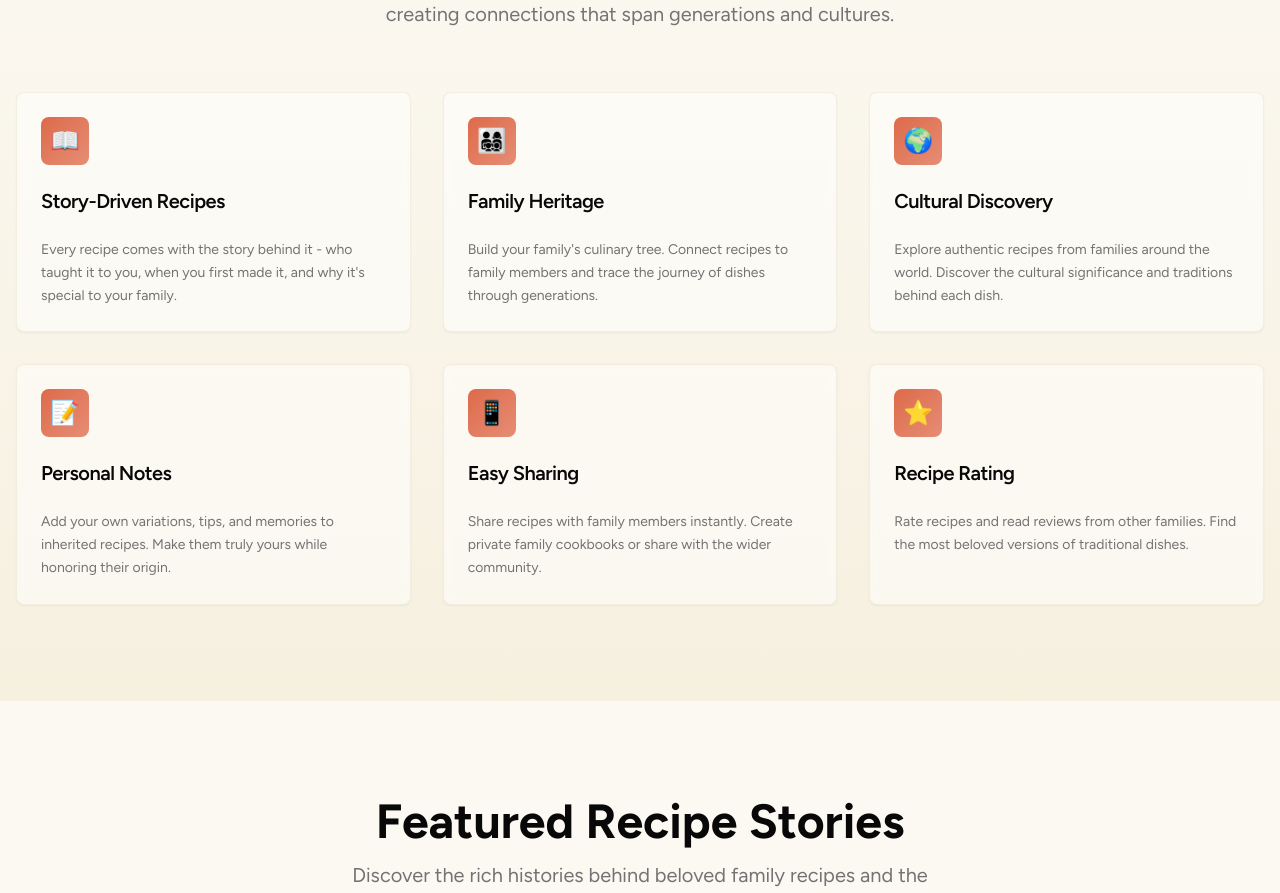
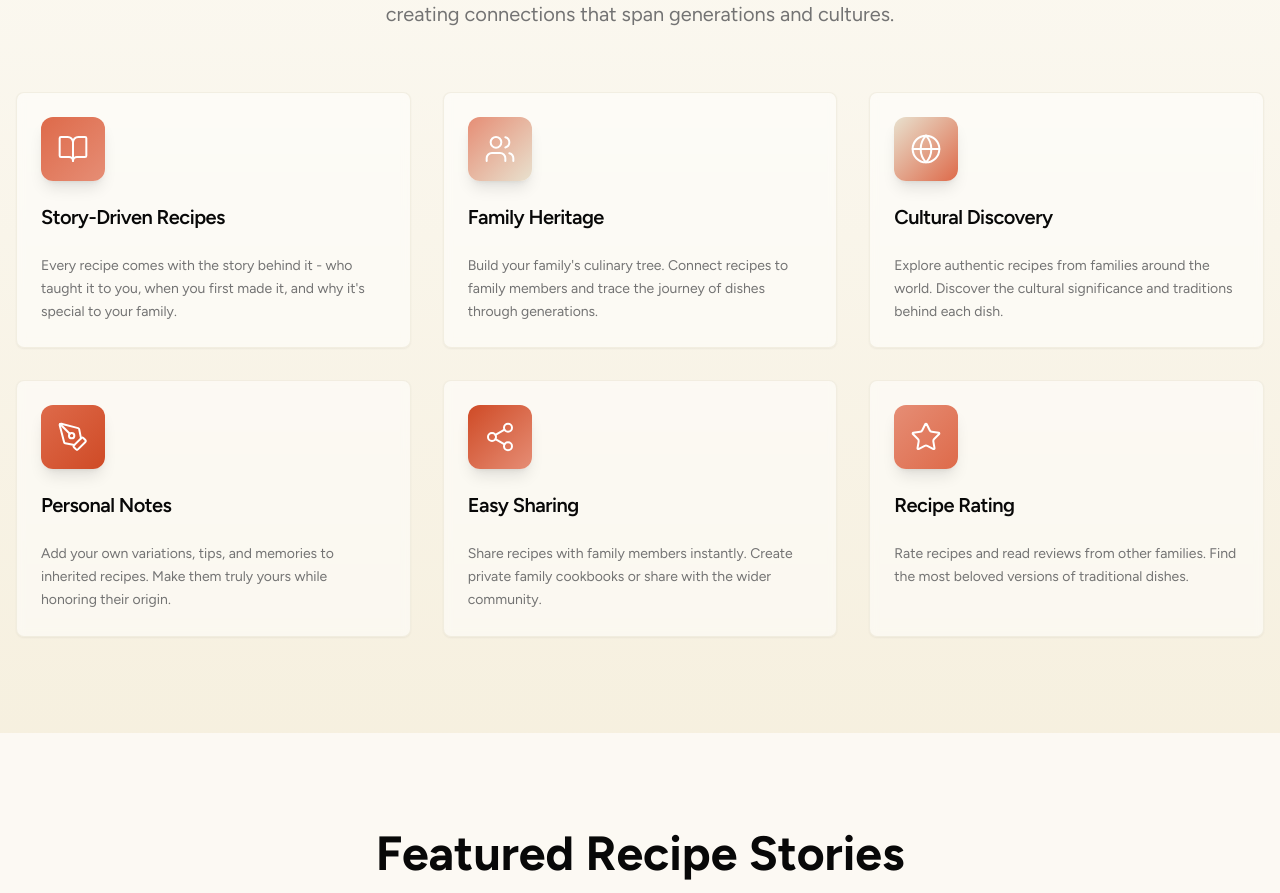
Before and after one commit to intern-ADawg/story-centric-41, a React (Vite) app: page / in a window 1280 px wide. Shown: the part 988-1881 px from the top of the page. Built offline with nearby package versions, Linux system fonts and the light colour scheme.

Commit message:
Update page tiles
Updated the tiles in the center of the page with new logos and backgrounds.

```diff
--- a/src/components/Features.tsx
+++ b/src/components/Features.tsx
@@ -1,36 +1,43 @@
 import { Card, CardContent, CardDescription, CardHeader, CardTitle } from "@/components/ui/card";
+import { BookOpen, Users, Globe, PenTool, Share2, Star } from "lucide-react";
 
 const Features = () => {
   const features = [
     {
-      icon: "📖",
+      icon: BookOpen,
       title: "Story-Driven Recipes",
-      description: "Every recipe comes with the story behind it - who taught it to you, when you first made it, and why it's special to your family."
+      description: "Every recipe comes with the story behind it - who taught it to you, when you first made it, and why it's special to your family.",
+      gradient: "from-heirloom-orange to-heirloom-orange-light"
     },
     {
-      icon: "👨‍👩‍👧‍👦",
+      icon: Users,
       title: "Family Heritage",
-      description: "Build your family's culinary tree. Connect recipes to family members and trace the journey of dishes through generations."
+      description: "Build your family's culinary tree. Connect recipes to family members and trace the journey of dishes through generations.",
+      gradient: "from-heirloom-orange-light to-heirloom-cream-dark"
     },
     {
-      icon: "🌍",
+      icon: Globe,
       title: "Cultural Discovery",
-      description: "Explore authentic recipes from families around the world. Discover the cultural significance and traditions behind each dish."
+      description: "Explore authentic recipes from families around the world. Discover the cultural significance and traditions behind each dish.",
+      gradient: "from-heirloom-cream-dark to-heirloom-orange"
     },
     {
-      icon: "📝",
+      icon: PenTool,
       title: "Personal Notes",
-      description: "Add your own variations, tips, and memories to inherited recipes. Make them truly yours while honoring their origin."
+      description: "Add your own variations, tips, and memories to inherited recipes. Make them truly yours while honoring their origin.",
+      gradient: "from-heirloom-orange to-heirloom-orange-dark"
     },
     {
-      icon: "📱",
+      icon: Share2,
       title: "Easy Sharing",
-      description: "Share recipes with family members instantly. Create private family cookbooks or share with the wider community."
+      description: "Share recipes with family members instantly. Create private family cookbooks or share with the wider community.",
+      gradient: "from-heirloom-orange-dark to-heirloom-orange-light"
     },
     {
-      icon: "⭐",
+      icon: Star,
       title: "Recipe Rating",
-      description: "Rate recipes and read reviews from other families. Find the most beloved versions of traditional dishes."
+      description: "Rate recipes and read reviews from other families. Find the most beloved versions of traditional dishes.",
+      gradient: "from-heirloom-orange-light to-heirloom-orange"
     }
   ];
 
@@ -48,11 +55,13 @@ const Features = () => {
         </div>
 
         <div className="grid md:grid-cols-2 lg:grid-cols-3 gap-8">
-          {features.map((feature, index) => (
+          {features.map((feature, index) => {
+            const IconComponent = feature.icon;
+            return (
               <Card key={index} className="group hover:shadow-warm transition-all duration-500 border-border/50 bg-card/50 backdrop-blur-sm hover:-translate-y-2 animate-scale-in" style={{ animationDelay: `${index * 100}ms` }}>
                 <CardHeader>
-                <div className="w-12 h-12 bg-gradient-warm rounded-lg flex items-center justify-center text-2xl mb-4 group-hover:scale-110 group-hover:animate-float transition-all duration-300">
-                  {feature.icon}
+                  <div className={`w-16 h-16 bg-gradient-to-br ${feature.gradient} rounded-xl flex items-center justify-center mb-4 group-hover:scale-110 group-hover:animate-float transition-all duration-300 shadow-lg`}>
+                    <IconComponent className="w-8 h-8 text-white" strokeWidth={1.5} />
                   </div>
                   <CardTitle className="font-display text-xl text-foreground">
                     {feature.title}
@@ -64,7 +73,8 @@ const Features = () => {
                   </CardDescription>
                 </CardContent>
               </Card>
-          ))}
+            );
+          })}
         </div>
       </div>
     </section>
```
Lines whose indentation alone changed are shown as unchanged.
